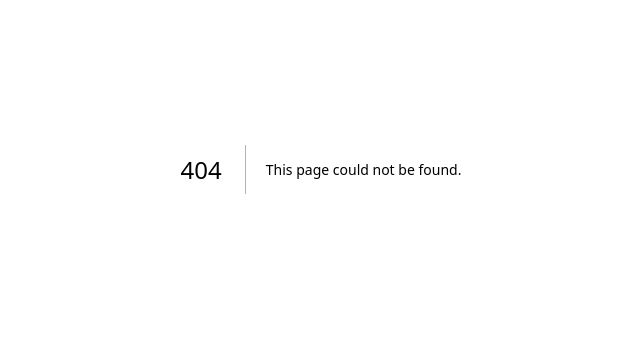
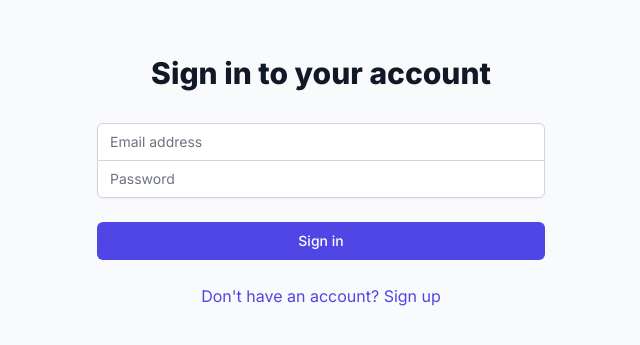
Before and after one commit to MatriCYS1/ubiquitous-memory, a Next.js app: page /auth/signin in a window 1280 px wide. Before the commit this address had no page. Shown: the part 231-576 px from the top of the page, without its empty margins (319-959 px from the left). Built offline with nearby package versions, Linux system fonts and the light colour scheme.

Commit message:
Create page.tsx

```diff
--- /dev/null
+++ b/app/auth/signin/page.tsx
@@ -0,0 +1,89 @@
+'use client'
+
+import { useState } from 'react'
+import { signIn } from 'next-auth/react'
+import { useRouter } from 'next/navigation'
+
+export default function SignIn() {
+  const [email, setEmail] = useState('')
+  const [password, setPassword] = useState('')
+  const [error, setError] = useState('')
+  const router = useRouter()
+
+  const handleSubmit = async (e: React.FormEvent) => {
+    e.preventDefault()
+    setError('')
+
+    const result = await signIn('credentials', {
+      email,
+      password,
+      redirect: false
+    })
+
+    if (result?.error) {
+      setError('Invalid credentials')
+    } else {
+      router.push('/chat')
+    }
+  }
+
+  return (
+    <div className="min-h-screen flex items-center justify-center bg-gray-50">
+      <div className="max-w-md w-full space-y-8">
+        <div>
+          <h2 className="mt-6 text-center text-3xl font-extrabold text-gray-900">
+            Sign in to your account
+          </h2>
+        </div>
+        <form className="mt-8 space-y-6" onSubmit={handleSubmit}>
+          {error && (
+            <div className="bg-red-100 border border-red-400 text-red-700 px-4 py-3 rounded">
+              {error}
+            </div>
+          )}
+          <div className="rounded-md shadow-sm -space-y-px">
+            <div>
+              <input
+                id="email"
+                name="email"
+                type="email"
+                required
+                className="appearance-none rounded-none relative block w-full px-3 py-2 border border-gray-300 placeholder-gray-500 text-gray-900 rounded-t-md focus:outline-none focus:ring-indigo-500 focus:border-indigo-500 focus:z-10 sm:text-sm"
+                placeholder="Email address"
+                value={email}
+                onChange={(e) => setEmail(e.target.value)}
+              />
+            </div>
+            <div>
+              <input
+                id="password"
+                name="password"
+                type="password"
+                required
+                className="appearance-none rounded-none relative block w-full px-3 py-2 border border-gray-300 placeholder-gray-500 text-gray-900 rounded-b-md focus:outline-none focus:ring-indigo-500 focus:border-indigo-500 focus:z-10 sm:text-sm"
+                placeholder="Password"
+                value={password}
+                onChange={(e) => setPassword(e.target.value)}
+              />
+            </div>
+          </div>
+
+          <div>
+            <button
+              type="submit"
+              className="group relative w-full flex justify-center py-2 px-4 border border-transparent text-sm font-medium rounded-md text-white bg-indigo-600 hover:bg-indigo-700 focus:outline-none focus:ring-2 focus:ring-offset-2 focus:ring-indigo-500"
+            >
+              Sign in
+            </button>
+          </div>
+
+          <div className="text-center">
+            <a href="/auth/signup" className="text-indigo-600 hover:text-indigo-500">
+              Don't have an account? Sign up
+            </a>
+          </div>
+        </form>
+      </div>
+    </div>
+  )
+}
```
